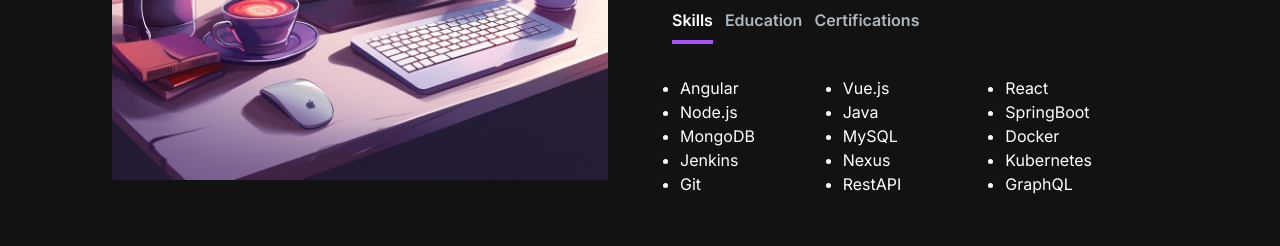
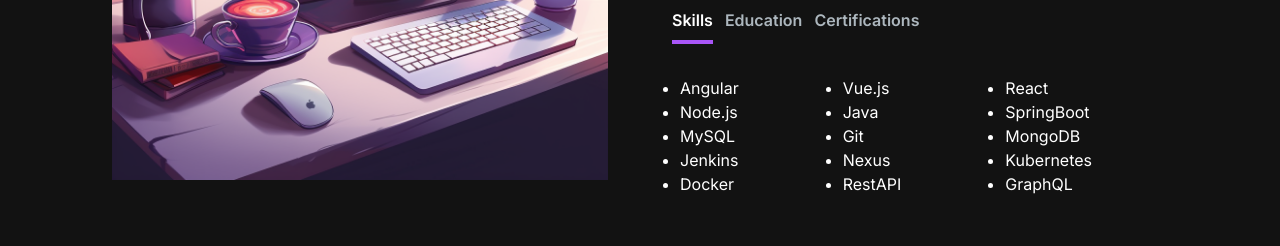
Before and after one commit to mahdizaltnii/Webportfolio, a Next.js app: page / in a window 1280 px wide. Shown: the part 1080-1326 px from the top of the page. Built offline with nearby package versions, Linux system fonts and the light colour scheme.

Commit message:
changing about section

```diff
--- a/src/app/components/AboutSection.jsx
+++ b/src/app/components/AboutSection.jsx
@@ -16,13 +16,13 @@ const TAB_DATA = [
         <li>Node.js</li>
         <li>Java</li>
         <li>SpringBoot</li>
+        <li>MySQL</li>
+        <li>Git</li>
         <li>MongoDB</li>
-        <li>MySQL</li>
-        <li>Docker</li>
         <li>Jenkins</li>
         <li>Nexus</li>
         <li>Kubernetes</li>
-        <li>Git</li>
+        <li>Docker</li>
         <li>RestAPI</li>
         <li>GraphQL</li>
       </ul>
```
